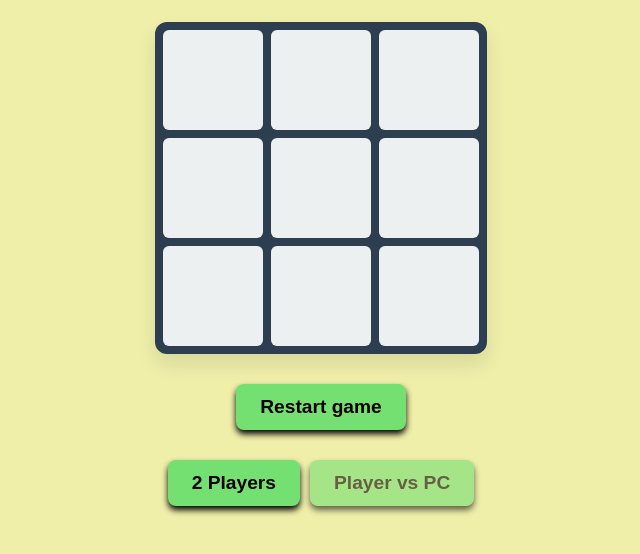
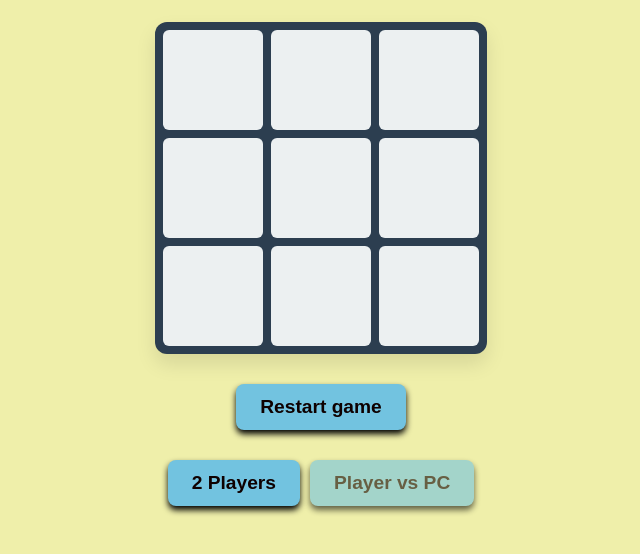
Before and after one commit to pgo46968/Tic_Tac_Toe, a plain HTML site: page index.html in a window 1280 px wide. Shown: the part 130-684 px from the top of the page, without its empty margins (319-959 px from the left). Drawn offline with Linux system fonts and the light colour scheme.

Commit message:
altera CSS

```diff
--- a/CSS/main.css
+++ b/CSS/main.css
@@ -62,7 +62,7 @@ button {
     padding: 12px 24px;
     font-size: 1.2em;
     font-weight: bold;
-    background-color: rgb(117, 224, 114);
+    background-color: rgb(114, 195, 224);
     color: rgb(14, 0, 0);
     border: none;
     border-radius: 8px;
```
